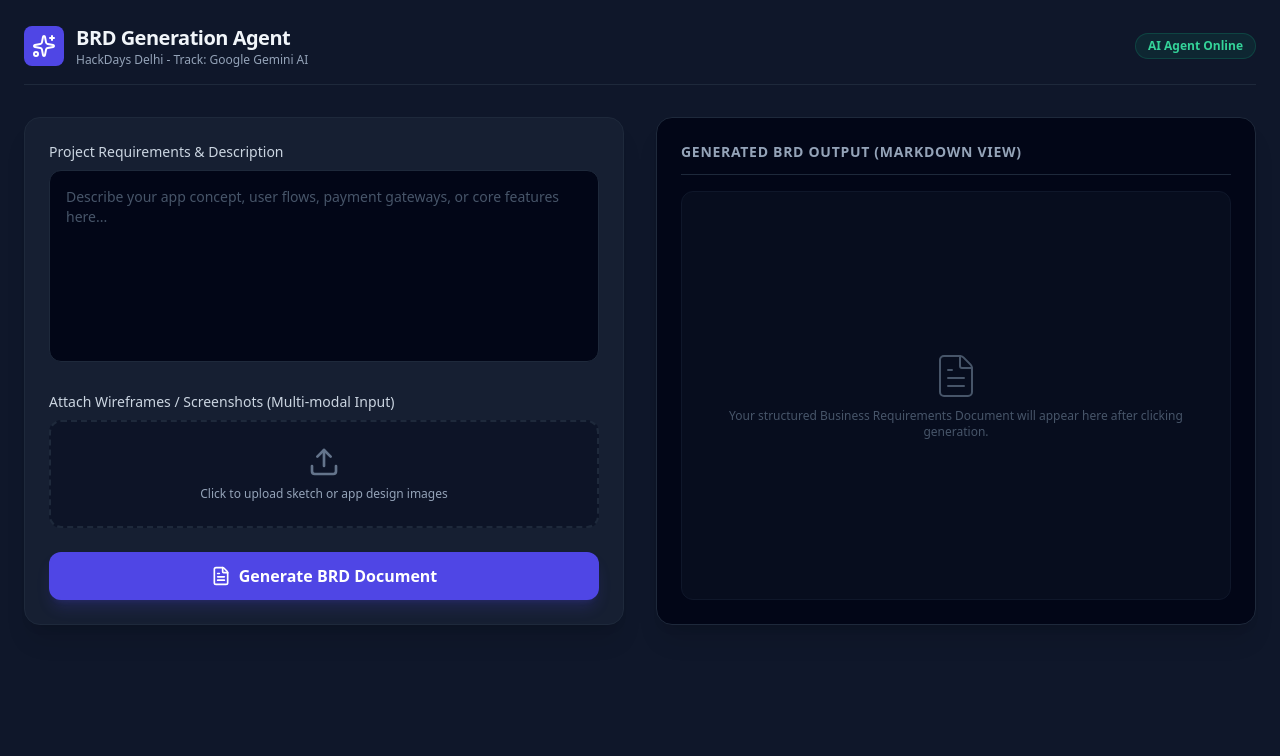
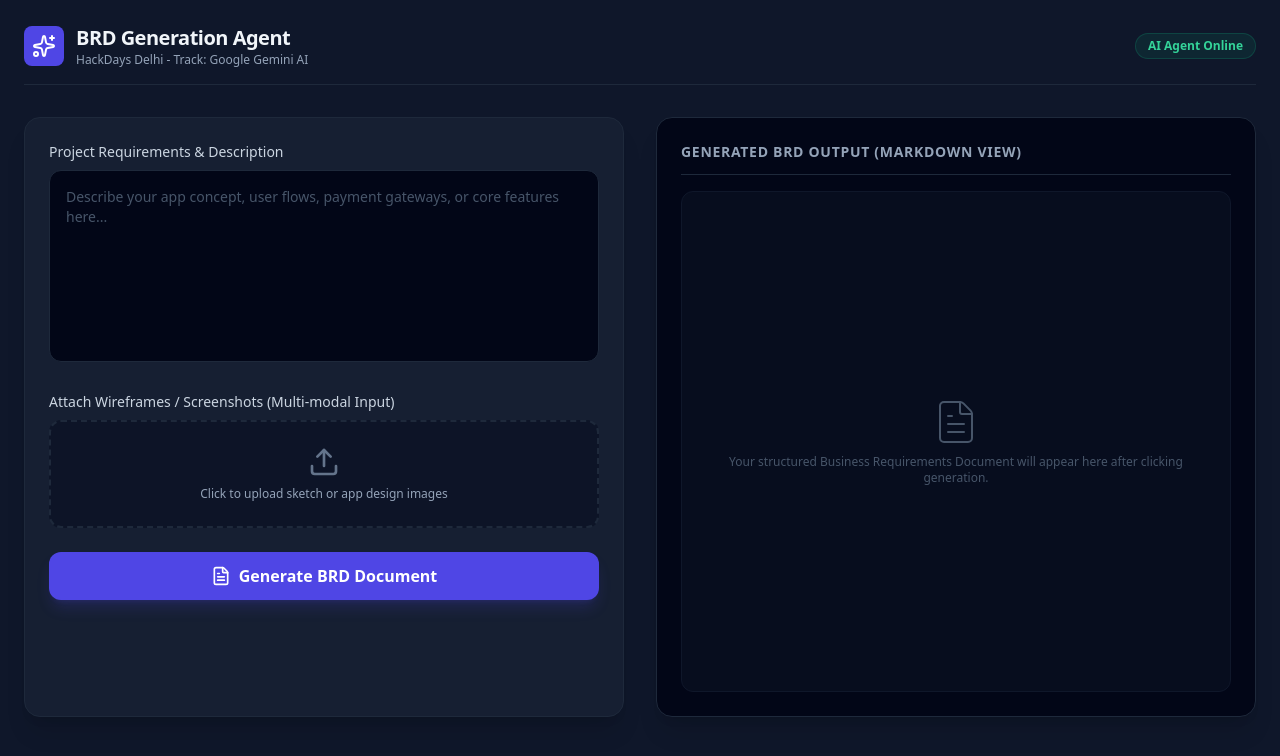
Before and after one commit to pankajmakwana0701/BRD-Generation-Agent-, a React (Create React App) app in the folder client/: page / in a window 1280 px wide. Shown: the top 756 px of the page. Built offline with nearby package versions, Linux system fonts and the light colour scheme; the HTML template or start-up script is replaced by a standard one.

Commit message:
fix: open cors for everyone

```diff
--- a/client/src/App.js
+++ b/client/src/App.js
@@ -167,7 +167,7 @@ function App() {
         </section>
 
         {/* Right Side: Output Panel */}
-        <section className="bg-slate-950 border border-slate-800 rounded-2xl p-6 shadow-xl min-h-[500px] flex flex-col">
+        <section className="bg-slate-950 border border-slate-800 rounded-2xl p-6 shadow-xl min-h-[600px] flex flex-col">
           <div className="border-b border-slate-800 pb-3 mb-4 flex items-center justify-between">
             <h2 className="text-sm font-semibold text-slate-400 tracking-wider uppercase">
               Generated BRD Output (Markdown View)
```
